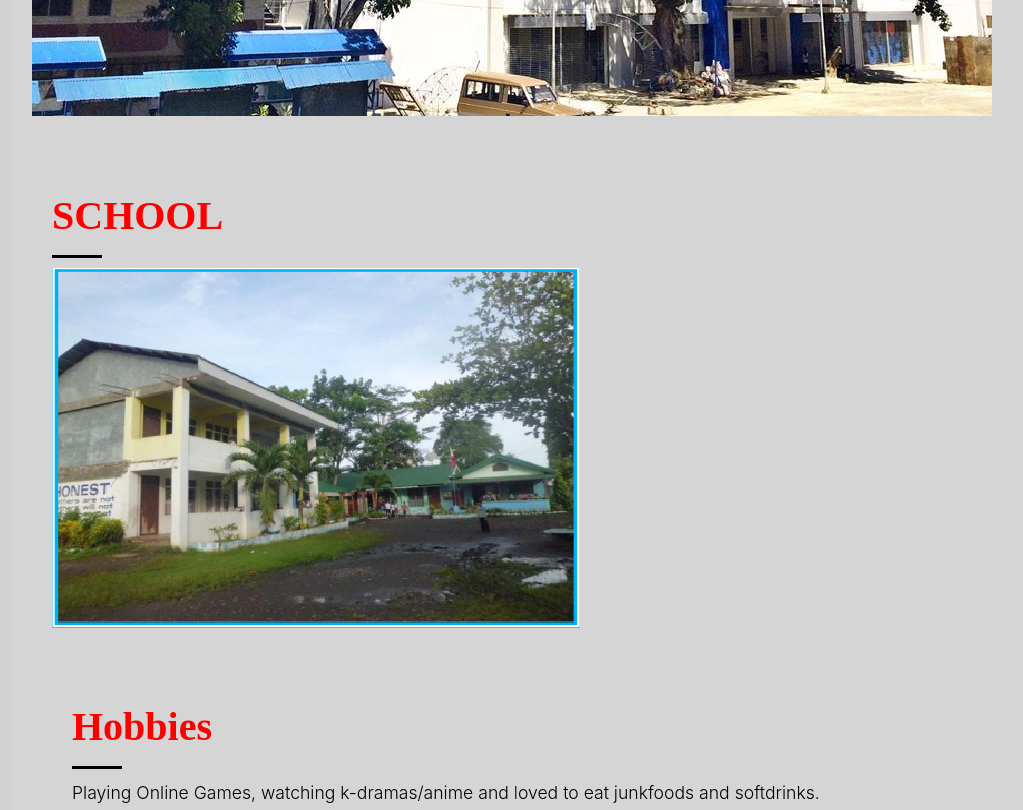
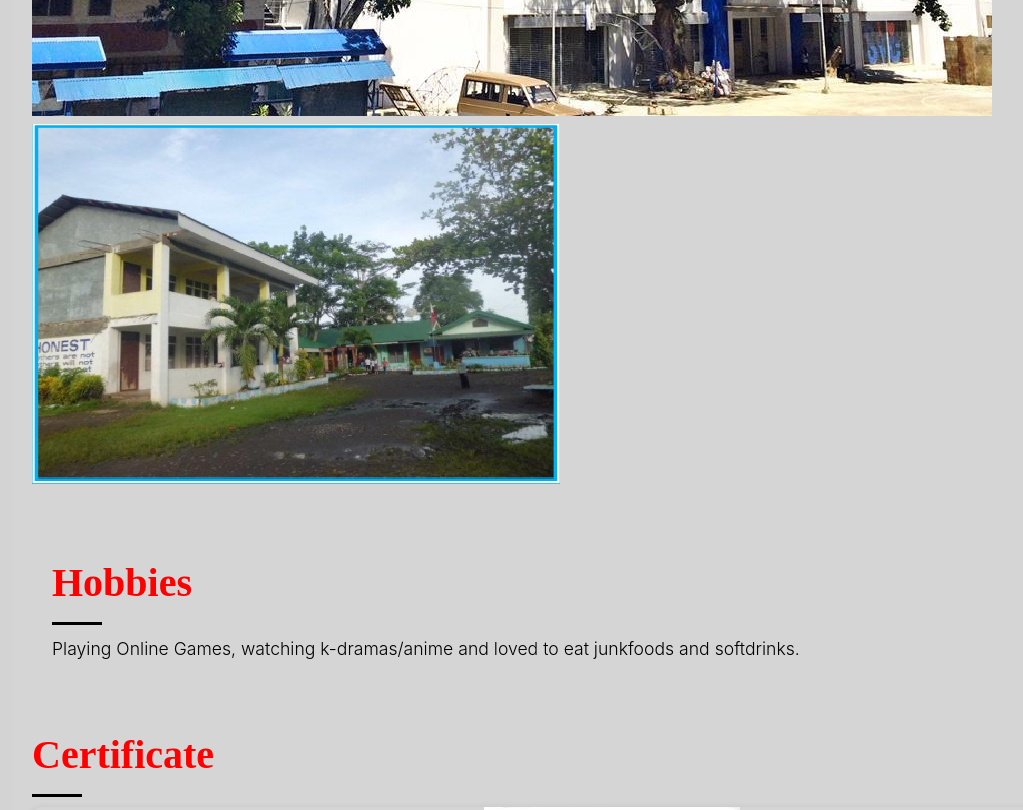
Before and after one commit to Cutieazilmae/github.final, a plain HTML site: page index.html in a window 1280 px wide. Shown: the part 3020-3830 px from the top of the page, without its empty margins (28-1051 px from the left). Drawn offline with Linux system fonts and the light colour scheme.

Commit message:
Update index.html

```diff
--- a/index.html
+++ b/index.html
@@ -103,16 +103,13 @@
                 <div class="gallery-overlay">
                     <p>St. Vincent College Incorporated</p>
                 </div>
-            </div>
-
-        <section class="container section gallery">
-         <h2> SCHOOL</h2>
-            <div class="gallery-item">
                 <img src="dps.png" alt="school" class="my-school">
                 <div class="gallery-overlay">
                     <p>Dipolog City National High School</p>
                 </div>
             </div>
+
+
 
     <section class="container section hobbies">
         <h2>Hobbies</h2>
```
